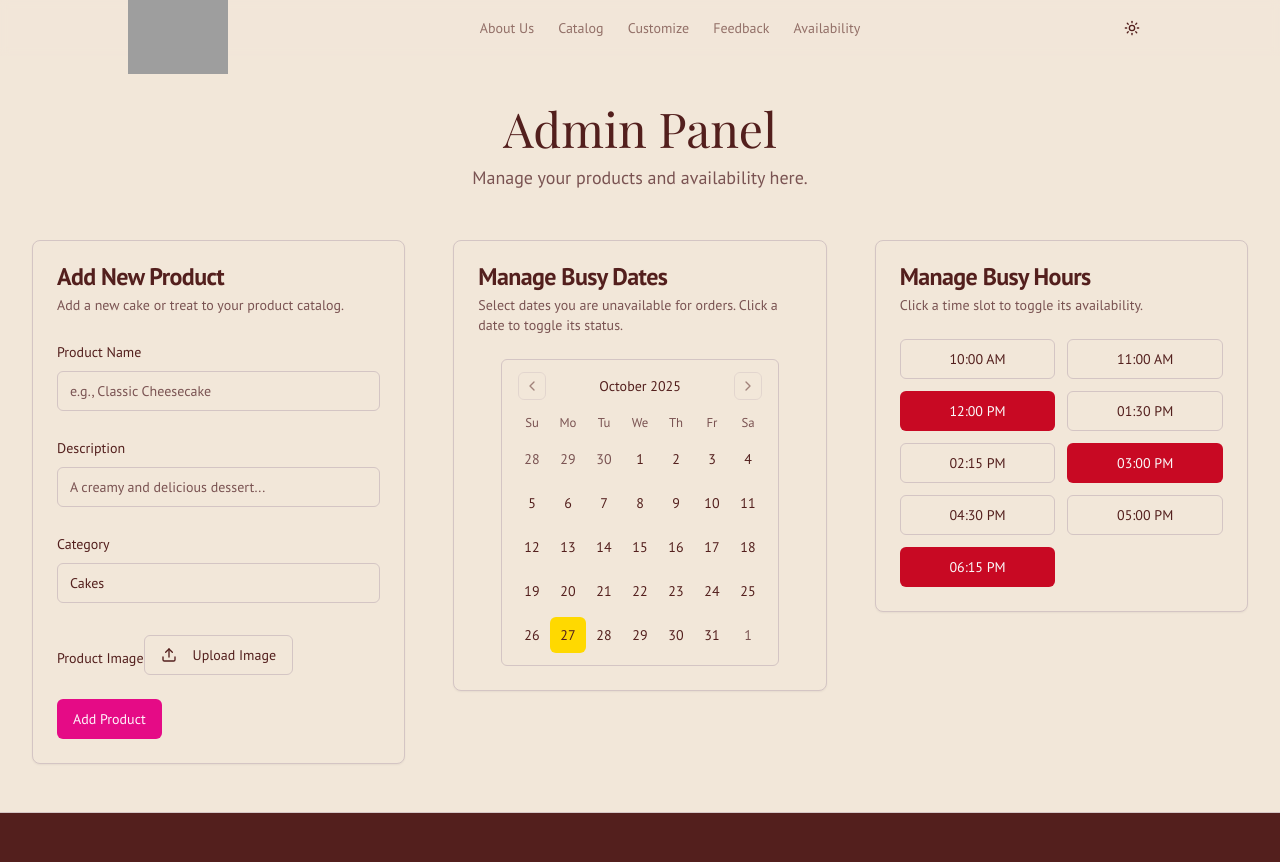
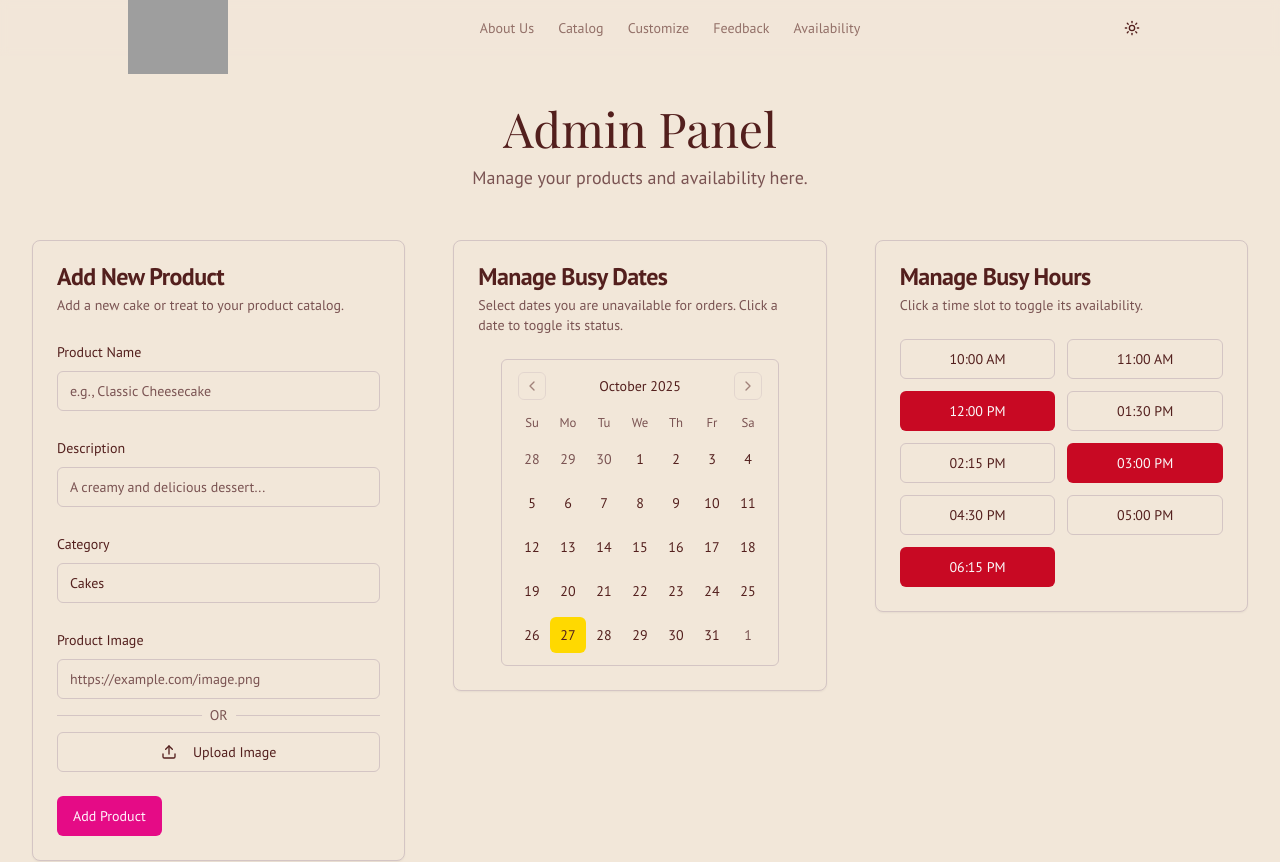
Before and after one commit to iampelaiahn/studio, a Next.js app: page /admin in a window 1280 px wide. Shown: the top 862 px of the page. Built offline with nearby package versions, Linux system fonts and the light colour scheme; grey boxes are pictures that could not be loaded.

Commit message:
user can use link or upload a picture (_for element <FormItem>_)

```diff
--- a/src/app/admin/page.tsx
+++ b/src/app/admin/page.tsx
@@ -33,6 +33,7 @@ import { busyDates as staticBusyDates } from '@/lib/busy-dates';
 import { availableTimes as staticAvailableTimes } from '@/lib/data';
 import { cn } from '@/lib/utils';
 import { ProductWithImage } from '@/lib/types';
+import { Separator } from '@/components/ui/separator';
 
 const productSchema = z.object({
   name: z.string().min(2, 'Product name must be at least 2 characters.'),
@@ -40,7 +41,7 @@ const productSchema = z.object({
     .string()
     .min(10, 'Description must be at least 10 characters.'),
   category: z.string().min(2, 'Category is required.'),
-  imageUrl: z.string().url('Please upload a valid image.'),
+  imageUrl: z.string().url('Please upload or enter a valid image URL.'),
   imageFile: z.any().optional(),
 });
 
@@ -214,6 +215,16 @@ export default function AdminPage() {
                     render={({ field }) => (
                       <FormItem>
                         <FormLabel>Product Image</FormLabel>
+                        <div className="space-y-4">
+                            <FormControl>
+                              <Input placeholder="https://example.com/image.png" {...field} />
+                            </FormControl>
+
+                            <div className="relative">
+                                <Separator />
+                                <span className="absolute left-1/2 -translate-x-1/2 -top-2.5 bg-card px-2 text-sm text-muted-foreground">OR</span>
+                            </div>
+
                             <FormControl>
                               <>
                                 <Input
@@ -226,6 +237,7 @@ export default function AdminPage() {
                                 <Button
                                   type="button"
                                   variant="outline"
+                                  className='w-full'
                                   onClick={() => fileInputRef.current?.click()}
                                 >
                                   <Upload className="mr-2 h-4 w-4" />
@@ -233,6 +245,7 @@ export default function AdminPage() {
                                 </Button>
                               </>
                             </FormControl>
+                        </div>
                         {selectedFile && (
                           <div className="flex items-center gap-2 text-sm text-muted-foreground mt-2">
                             <span>{selectedFile.name}</span>
```
Lines whose indentation alone changed are shown as unchanged.
